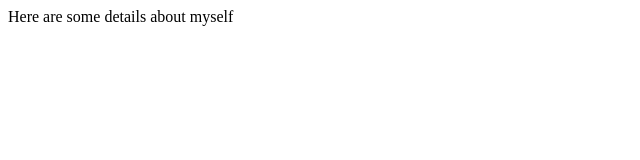
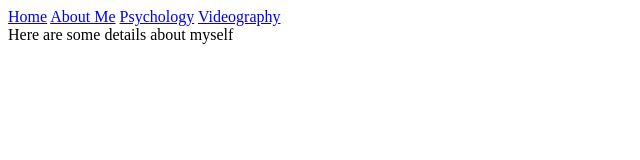
Before and after one commit to akeefe83/akeefe83.github.io, a plain HTML site: page personal.html in a window 1280 px wide. Shown: the whole page, without its empty margins (0-640 px from the left). Drawn offline with Linux system fonts and the light colour scheme.

Commit message:
Added navbar to all pages

```diff
--- a/personal.html
+++ b/personal.html
@@ -5,6 +5,13 @@
         <title>About Me</title>
     </head>
 
+    <div id="navbar">
+        <a href="/home.html">Home</a>
+        <a href="personal.html">About Me</a>
+        <a href="/psych.html">Psychology</a>
+        <a href="/video.html">Videography</a>
+    </div>
+
     <body>
         Here are some details about myself
     </body>
```
Also changed, not shown: psych.html (+7 -0 lines), video.html (+7 -0 lines).
